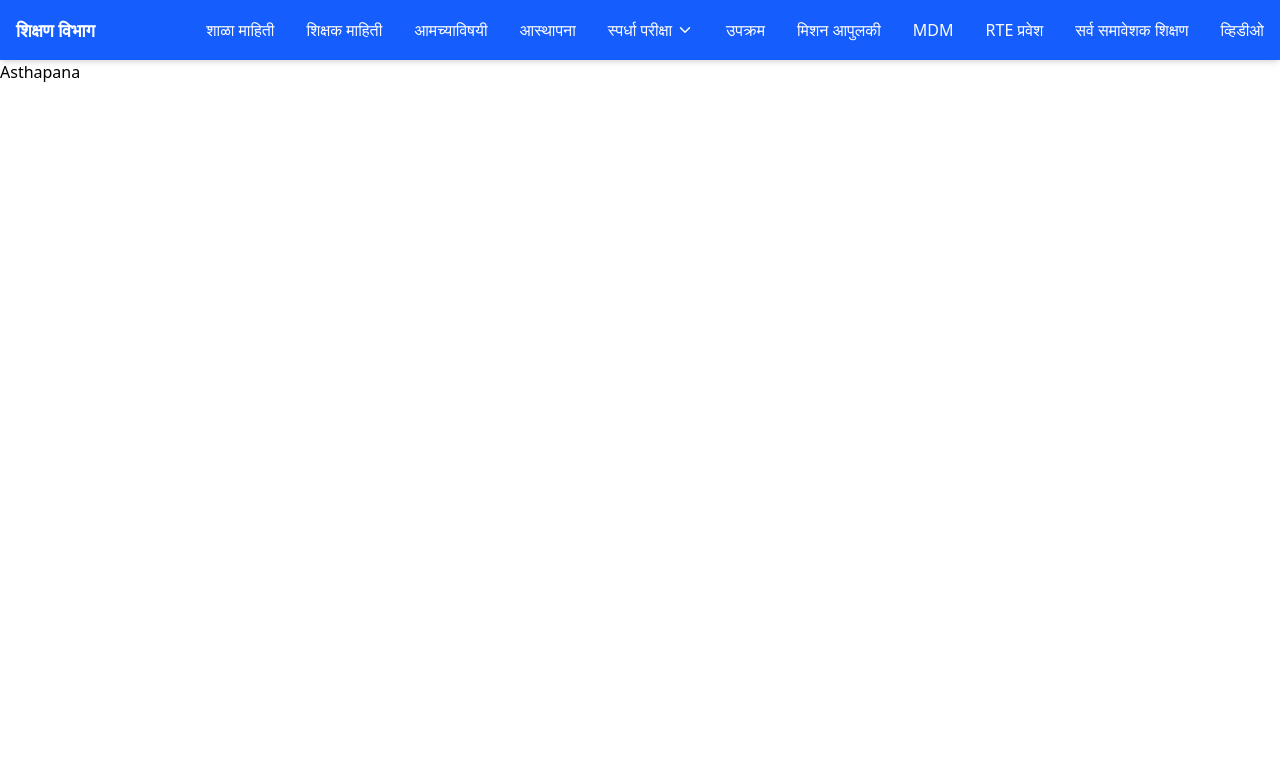
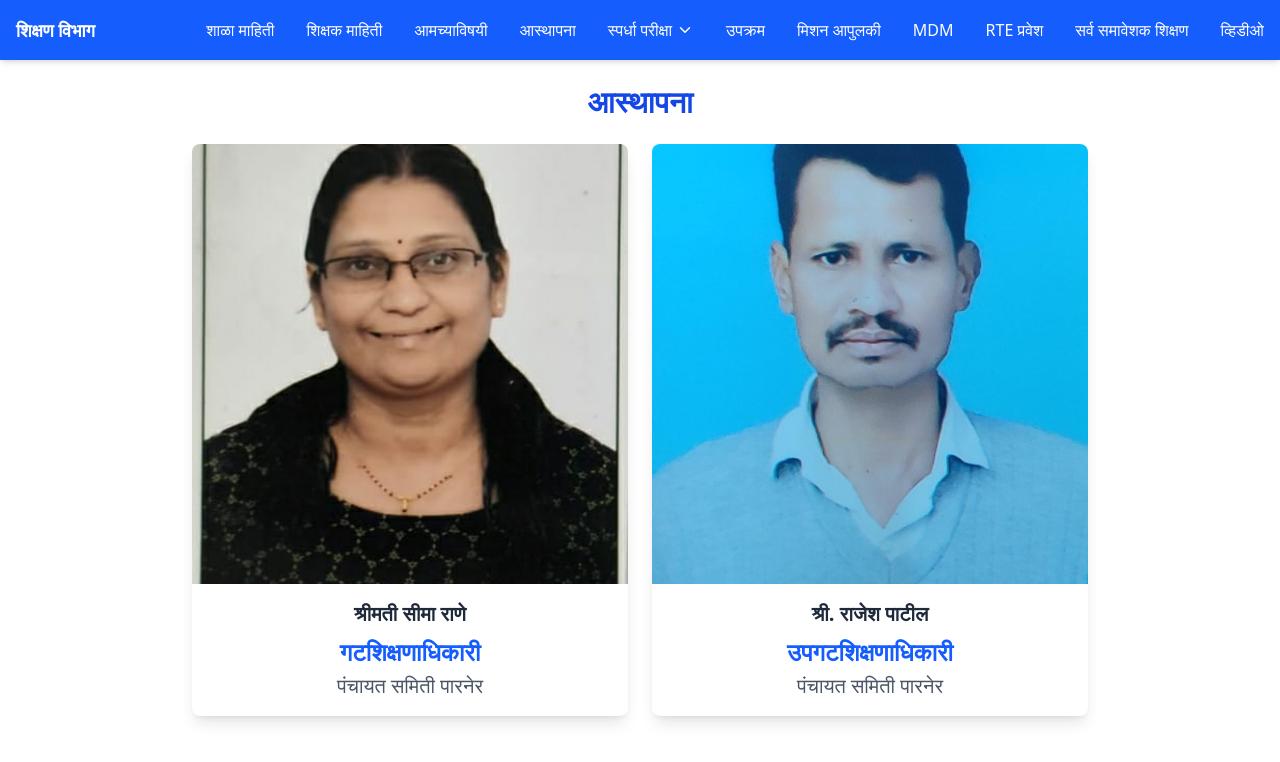
Before and after one commit to evsachin/panchayat-samiti-website, a React (Vite) app: page /asthapana in a window 1280 px wide. Shown: the top 762 px of the page. Built offline with nearby package versions, Linux system fonts and the light colour scheme.

Commit message:
added photos

```diff
--- a/src/components/common/Hero.jsx
+++ b/src/components/common/Hero.jsx
@@ -15,7 +15,7 @@ function Hero() {
       {/* Content container */}
       <div className="relative z-10 w-full max-w-6xl px-4 flex flex-col md:flex-row items-center justify-between py-12 gap-8">
         {/* Logo illustration */}
-        <div className="w-40 sm:w-56 md:w-64 lg:w-80 xl:w-96 relative flex-shrink-0">
+        <div className="w-40 sm:w-60 md:w-64 lg:w-80 xl:w-96 relative flex-shrink-0">
           <div className="relative">
             <div className="absolute inset-0 rounded-full bg-white/10 backdrop-blur-sm border-2 border-white/30 animate-pulse-slow"></div>
             <img
--- a/src/components/routing/AppRouter.jsx
+++ b/src/components/routing/AppRouter.jsx
@@ -14,6 +14,8 @@ import Upakram from "../../pages/Upakram";
 import Hero from "../common/Hero";
 import ShishyavruttiPariksha from "../../pages/ShishyavruttiPariksha";
 import Video from "../../pages/Video";
+import Shikshakmahiti from "../../pages/Shikshakmahiti";
+import Shalamahiti from "../../pages/Shalamahiti";
 
 export default function AppRouter() {
   return (
@@ -33,6 +35,8 @@ export default function AppRouter() {
         <Route path="upakram" element={<Upakram />} />
         <Route path="video" element={<Video />} />
         <Route path="missionapulki" element={<Video />} />
+        <Route path="shalamahiti" element={<Shalamahiti />} />
+        <Route path="shikshakmahiti" element={<Shikshakmahiti />} />
       </Route>
     </Routes>
   );
--- a/src/pages/Asthapana.jsx
+++ b/src/pages/Asthapana.jsx
@@ -1,5 +1,49 @@
-import React from 'react'
+import React from "react";
+import seema from "../assets/images/seema.jpeg";
+import bheem from "../assets/images/bheem.jpeg";
 
 export default function Asthapana() {
-  return <div>Asthapana</div>;
+  const officers = [
+    {
+      name: "श्रीमती सीमा राणे",
+      position: "गटशिक्षणाधिकारी",
+      office: "पंचायत समिती पारनेर",
+      image: seema, // replace with actual image URLs
+    },
+    {
+      name: "श्री. राजेश पाटील",
+      position: "उपगटशिक्षणाधिकारी",
+      office: "पंचायत समिती पारनेर",
+      image: bheem, // replace with actual image URLs
+    },
+  ];
+
+  return (
+    <div className="p-6">
+      <h1 className="text-3xl font-bold mb-6 text-center text-blue-700">
+        आस्थापना
+      </h1>
+      <div className="grid grid-cols-1 sm:grid-cols-2 gap-6 max-w-4xl mx-auto">
+        {officers.map((officer, index) => (
+          <div
+            key={index}
+            className="bg-white shadow-lg rounded-lg overflow-hidden transition-transform hover:scale-105"
+          >
+            <img
+              src={officer.image}
+              alt={officer.name}
+              className="w-full h-110 object-cover"
+            />
+            <div className="p-4 text-center">
+              <h2 className="text-xl font-semibold text-gray-800 mb-2">
+                {officer.name}
+              </h2>
+              <p className="text-blue-600 font-bold text-2xl">{officer.position}</p>
+              <p className="text-gray-600 text-xl mt-1">{officer.office}</p>
+            </div>
+          </div>
+        ))}
+      </div>
+    </div>
+  );
 }
--- /dev/null
+++ b/src/pages/Shalamahiti.jsx
@@ -0,0 +1,7 @@
+import React from 'react'
+
+export default function Shalamahiti() {
+  return (
+    <div>Shalamahiti</div>
+  )
+}
```
Also changed, not shown: src/assets/images/bheem.jpeg (added), src/assets/images/seema.jpeg (added).
